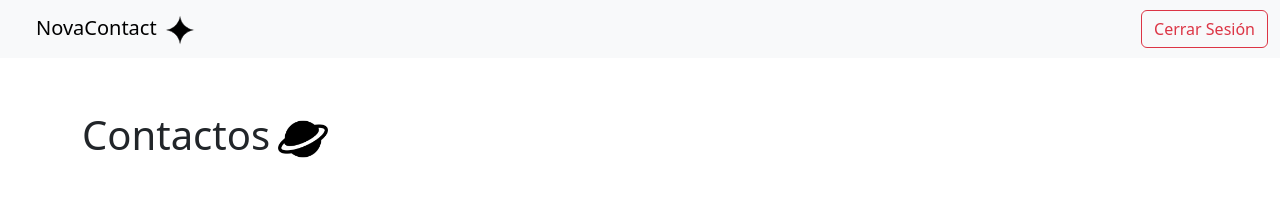
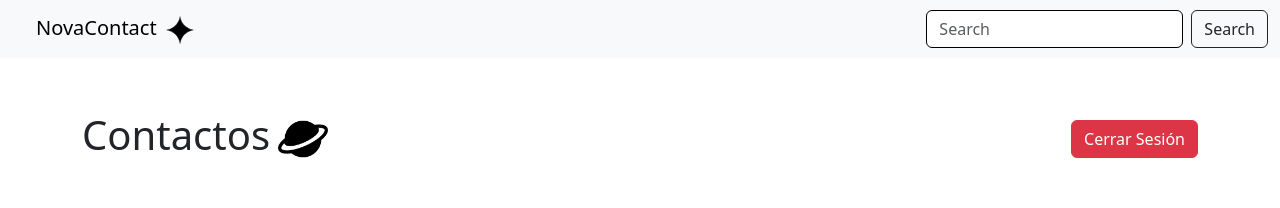
Before and after one commit to Sketox/NovaContact-Frontend, a Next.js app: page /contacts in a window 1280 px wide. Shown: the top 208 px of the page. Built offline with nearby package versions, Linux system fonts and the light colour scheme; no server answers; sample sign-in values are in the browser's storage.

Commit message:
Hecha la barra de busqueda en la vista de contactos

```diff
--- a/pages/contacts.js
+++ b/pages/contacts.js
@@ -88,20 +88,19 @@ export default function ContactsPage() {
               className="d-inline-block align-text-center"
             />
           </a>
-          <button
-            className="btn btn-outline-danger"
-            onClick={handleLogout}
-            disabled={loadingLogout}
-          >
-            {loadingLogout ? (
-              <>
-                <Spinner as="span" animation="border" size="sm" role="status" />{" "}
-                Cerrando Sesión...
-              </>
-            ) : (
-              "Cerrar Sesión"
-            )}
-          </button>
+
+          <form className="d-flex my-2 my-lg-0">
+            <input
+              className="form-control me-2"
+              type="search"
+              placeholder="Search"
+              aria-label="Search"
+              style={{ color: "black", borderColor: "black" }}
+            />
+            <button className="btn btn-outline-dark my-2 my-sm-0" type="submit">
+              Search
+            </button>
+          </form>
         </div>
       </nav>
 
@@ -117,6 +116,20 @@ export default function ContactsPage() {
               className="d-inline-block align-text-center m-2"
             />
           </div>
+          <button
+            className="btn btn-danger"
+            onClick={handleLogout}
+            disabled={loadingLogout}
+          >
+            {loadingLogout ? (
+              <>
+                <Spinner as="span" animation="border" size="sm" role="status" />{" "}
+                Cerrando Sesión...
+              </>
+            ) : (
+              "Cerrar Sesión"
+            )}
+          </button>
         </h1>
 
         <div className="mt-5">
```
